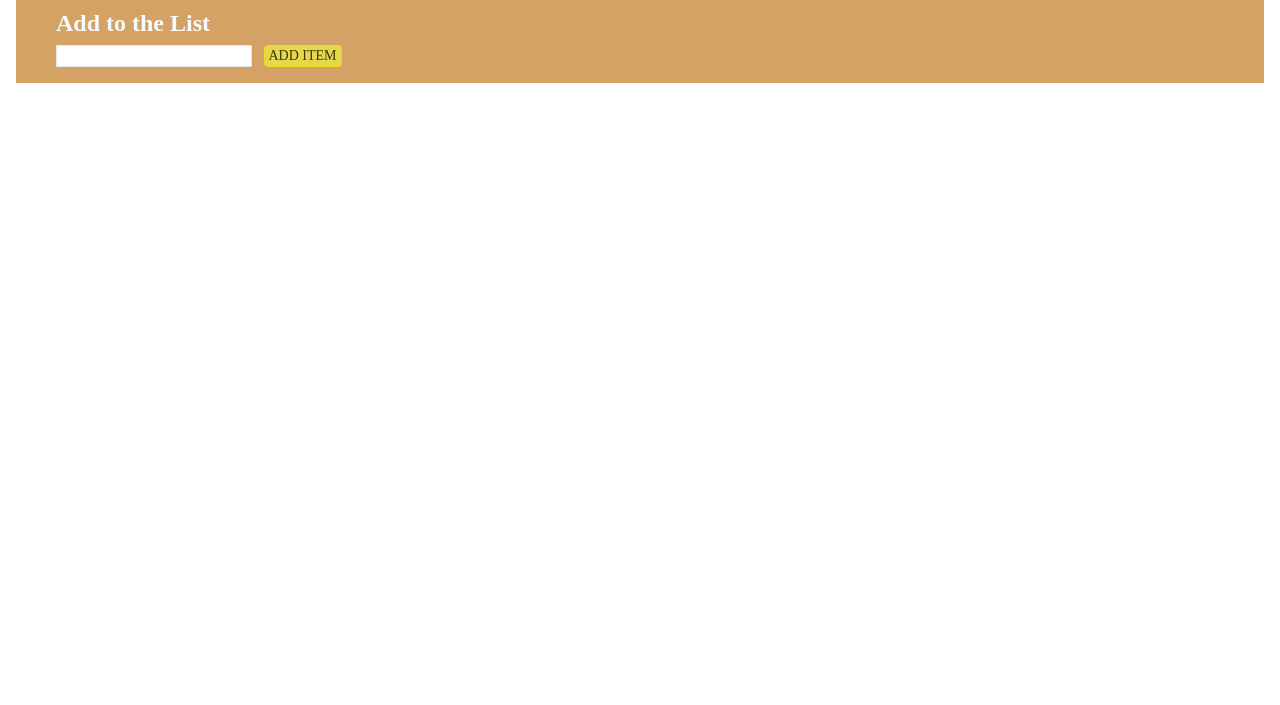
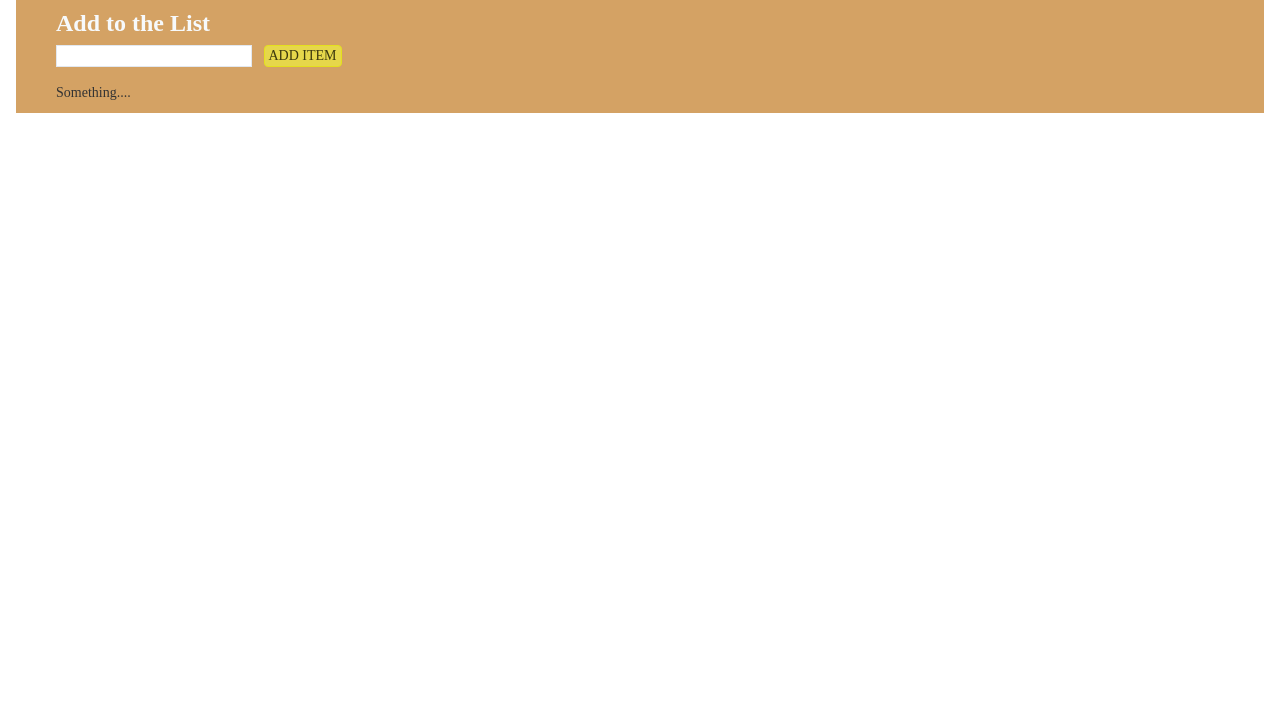
Before and after one commit to ArchanaDhaker/ToDo-WebApp, a plain HTML site: page index.html in a window 1280 px wide. Shown: the part 95-800 px from the top of the page. Drawn offline with nearby package versions, Linux system fonts and the light colour scheme.

Commit message:
Updated files

```diff
--- a/index.html
+++ b/index.html
@@ -30,6 +30,8 @@
                 <button type="submit" class="ItemButton">ADD ITEM</button>
             </div>
         </form>
+
+        <ul>Something....</ul>
     </div>
 <script src="js/jquery.min.js"></script>
 <script src="js/index.js"></script>
```
